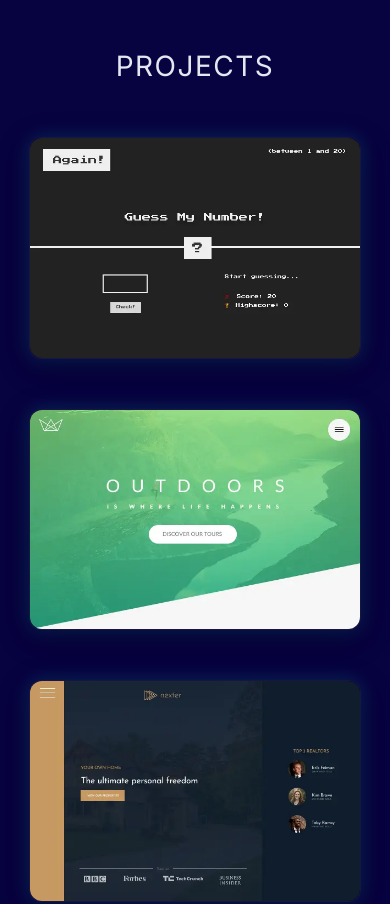
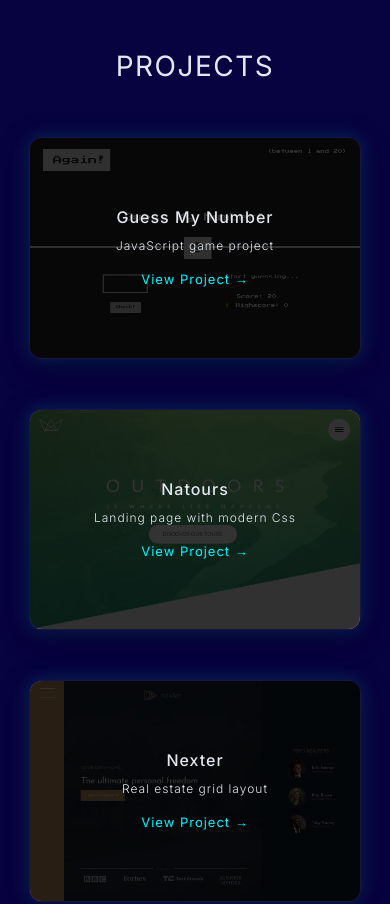
Before and after one commit to olgapog/Portfolio, a website: page index.html in a window 390 px wide. Shown: the part 1560-2464 px from the top of the page. Drawn offline with Linux system fonts and the light colour scheme.

Commit message:
Modifi _projects for mobile version

```diff
--- a/sass/_projects.scss
+++ b/sass/_projects.scss
@@ -1,6 +1,5 @@
 @use 'variables' as *;
 @use 'mixins' as *;
-
 
 .projects {
   padding-top: 8rem;
@@ -19,7 +18,6 @@
     grid-template-columns: repeat(3, 1fr);
     gap: 3rem;
     width: 100%;
-
 
     @media (max-width: 899.98px) {
       grid-template-columns: 1fr;
@@ -54,10 +52,12 @@
       }
     }
 
+    @media (hover: hover) {
       &:hover {
         border-color: rgba($color-accent, 0.4);
         box-shadow: inset 0 0 0 0.1rem $color-accent,
-        0 1.2rem 3.5rem rgba(0, 0, 0, 0.4), 0 0 2.5rem rgba($color-accent, 0.4);
+          0 1.2rem 3.5rem rgba(0, 0, 0, 0.4),
+          0 0 2.5rem rgba($color-accent, 0.4);
 
         .projects__image {
           transform: scale(1.05);
@@ -68,6 +68,9 @@
           opacity: 1;
         }
       }
+    }
+
+
   }
 
   &__image-wrapper {
@@ -84,6 +87,8 @@
     height: auto;
     object-fit: contain;
     transition: transform 0.5s ease, filter 0.5s ease;
+
+
   }
 
   &__overlay {
@@ -97,13 +102,20 @@
     padding: 2rem;
     text-align: center;
 
+
     background: rgba(0, 0, 0, 0.65);
     backdrop-filter: blur(0.4rem);
 
     opacity: 0;
     transition: opacity 0.4s ease;
 
-   @media(max-width: 767.98px) {
+    @media (hover: none) {
+      opacity: 1;
+      backdrop-filter: none;
+      background: rgba(0, 0, 0, 0.8);
+    }
+
+    @media (max-width: 767.98px) {
       padding: 1.5rem;
     }
   }
@@ -114,10 +126,9 @@
     color: $color-tx;
     margin-bottom: 0.8rem;
 
-    @media(max-width: 575.98px) {
+    @media (max-width: 575.98px) {
       font-size: 1.6rem;
     }
-
   }
 
   &__desc {
@@ -126,7 +137,7 @@
     color: $color-tx;
     margin-bottom: 1.5rem;
 
-    @media(max-width: 575.98px) {
+    @media (max-width: 575.98px) {
       font-size: 1.2rem;
     }
   }
```
Also changed, not shown: css/style.css, 1 other file. Lines whose indentation alone changed are shown as unchanged.
